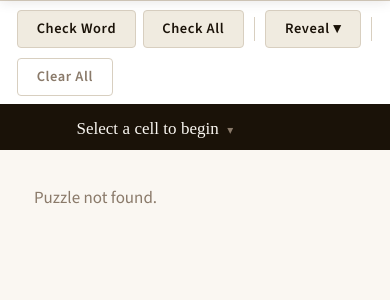
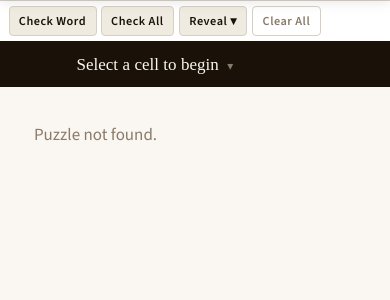
Before and after one commit to Fugueboy/shavian-crosswords, a FastAPI app: page /crossword/1 in a window 390 px wide. Shown: the part 56-356 px from the top of the page. Run offline with FastAPI, Linux system fonts and the light colour scheme; some libraries are stand-ins or nearby versions; some web fonts are replaced.

Commit message:
Mobile buttons and viewport scroll fix

```diff
--- a/frontend/static/css/solver.css
+++ b/frontend/static/css/solver.css
@@ -445,6 +445,12 @@
   .grid-panel { flex-shrink: 0; padding: 0.5rem; }
   .clue-item { font-size: 0.78rem; }
   .kb-key { width: 2rem; height: 2rem; font-size: 1rem; }
+
+  .solver-toolbar { padding: 0.3rem 0.5rem; }
+  .toolbar-inner { gap: 0.3rem; flex-wrap: nowrap; }
+  .toolbar-group { gap: 0.25rem; }
+  .toolbar-group:not(:last-child)::after { display: none; }
+  .solver-toolbar .btn { padding: 0.35rem 0.55rem; font-size: 0.72rem; }
 }
 
 /* ── Pencil mode ──────────────────────────────────────────────────────────── */
--- a/frontend/static/js/solver.js
+++ b/frontend/static/js/solver.js
@@ -357,6 +357,21 @@ function getActiveWordId() {
   return cw[activeDir] || cw['across'] || cw['down'] || null;
 }
 
+
+// Scroll active cell into view on mobile, accounting for virtual keyboard
+function scrollActiveCellIntoView() {
+  if (window.innerWidth > 750) return;
+  const el = activeCell && getCellEl(activeCell.x, activeCell.y);
+  if (!el) return;
+  const rect = el.getBoundingClientRect();
+  const vv = window.visualViewport;
+  const viewBottom = vv ? vv.offsetTop + vv.height : window.innerHeight;
+  const margin = 16;
+  if (rect.bottom > viewBottom - margin || rect.top < margin) {
+    const scrollTarget = window.scrollY + rect.top - viewBottom / 2;
+    window.scrollTo({ top: Math.max(0, scrollTarget), behavior: 'smooth' });
+  }
+}
 function onCellClick(x, y) {
   const cell = cellMap[key(x, y)];
   if (!cell || cell.type === 'block') return;
@@ -381,6 +396,7 @@ function onCellClick(x, y) {
   updateBanner();
   timerStart();
   focusHiddenInput();
+  scrollActiveCellIntoView();
 }
 
 function onClueClick(wordId) {
```
